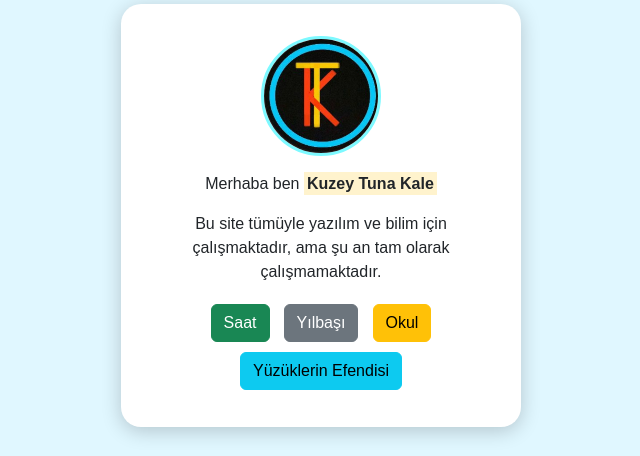
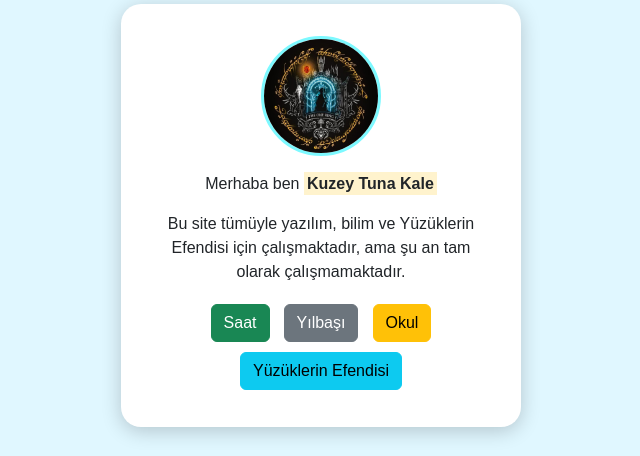
Before and after one commit to kuzeytunakale/kuzeytunakale.github.io, a plain HTML site: page index.html in a window 1280 px wide. Shown: the top 456 px of the page, without its empty margins (319-959 px from the left). Drawn offline with nearby package versions, Linux system fonts and the light colour scheme.

Commit message:
Update index.html

```diff
--- a/index.html
+++ b/index.html
@@ -72,8 +72,8 @@
 <body>
 
   <div class="profile-card">
-    <img src="https://kuzeytunakale.github.io/ktk.jpg" alt="Kuzey Tuna Kale" class="profile-img">
-    <p>Merhaba ben <mark><strong>Kuzey Tuna Kale</strong></mark></p> <p>Bu site tümüyle yazılım ve bilim için çalışmaktadır, ama şu an tam olarak çalışmamaktadır.</p>    <div>
+    <img src="https://kuzeytunakale.github.io/LOTR.jpeg" alt="LOTR" class="profile-img">
+    <p>Merhaba ben <mark><strong>Kuzey Tuna Kale</strong></mark></p> <p>Bu site tümüyle yazılım, bilim ve Yüzüklerin Efendisi için çalışmaktadır, ama şu an tam olarak çalışmamaktadır.</p>    <div>
       <a href="https://kuzeytunakale.github.io/saat" class="btn btn-success">Saat</a>
       <a href="https://kuzeytunakale.github.io/baba" class="btn btn-secondary">Yılbaşı</a>
       <a href="https://kuzeytunakale.github.io/www" class="btn btn-warning">Okul</a>
```
